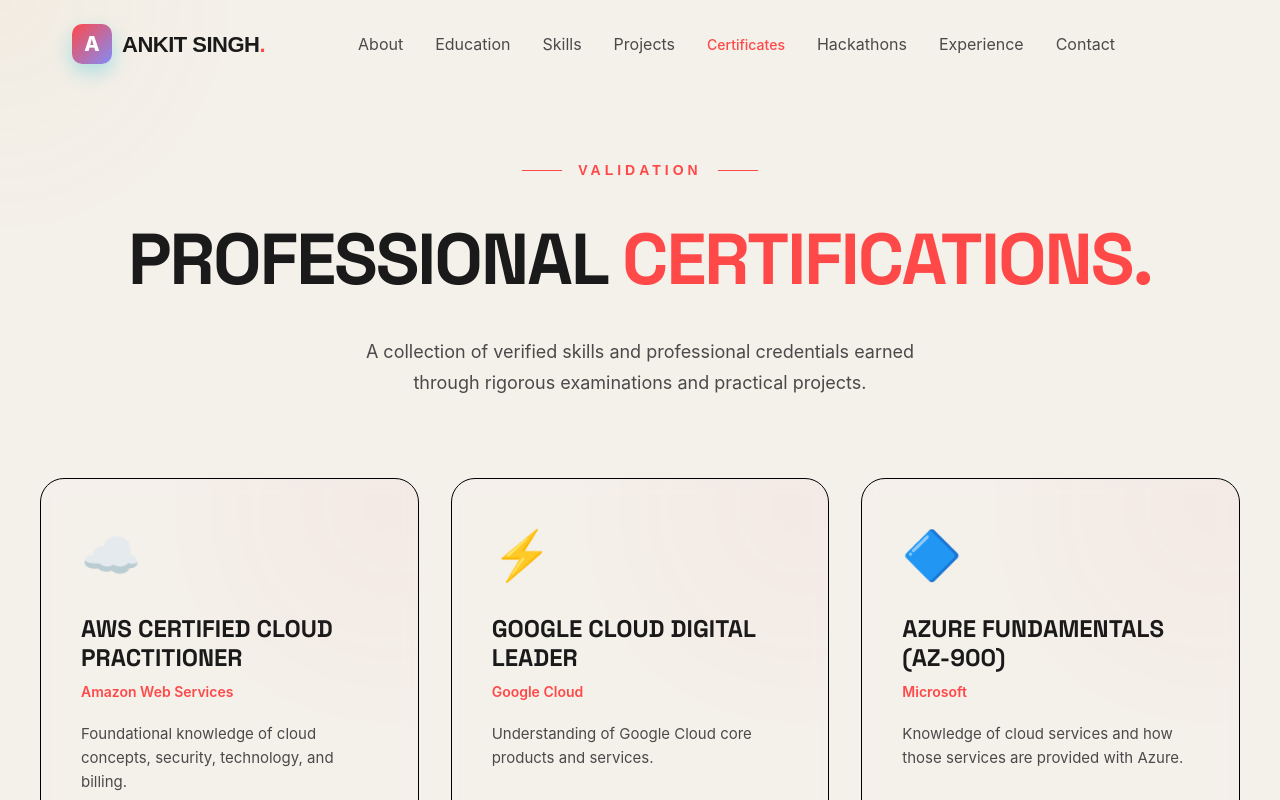
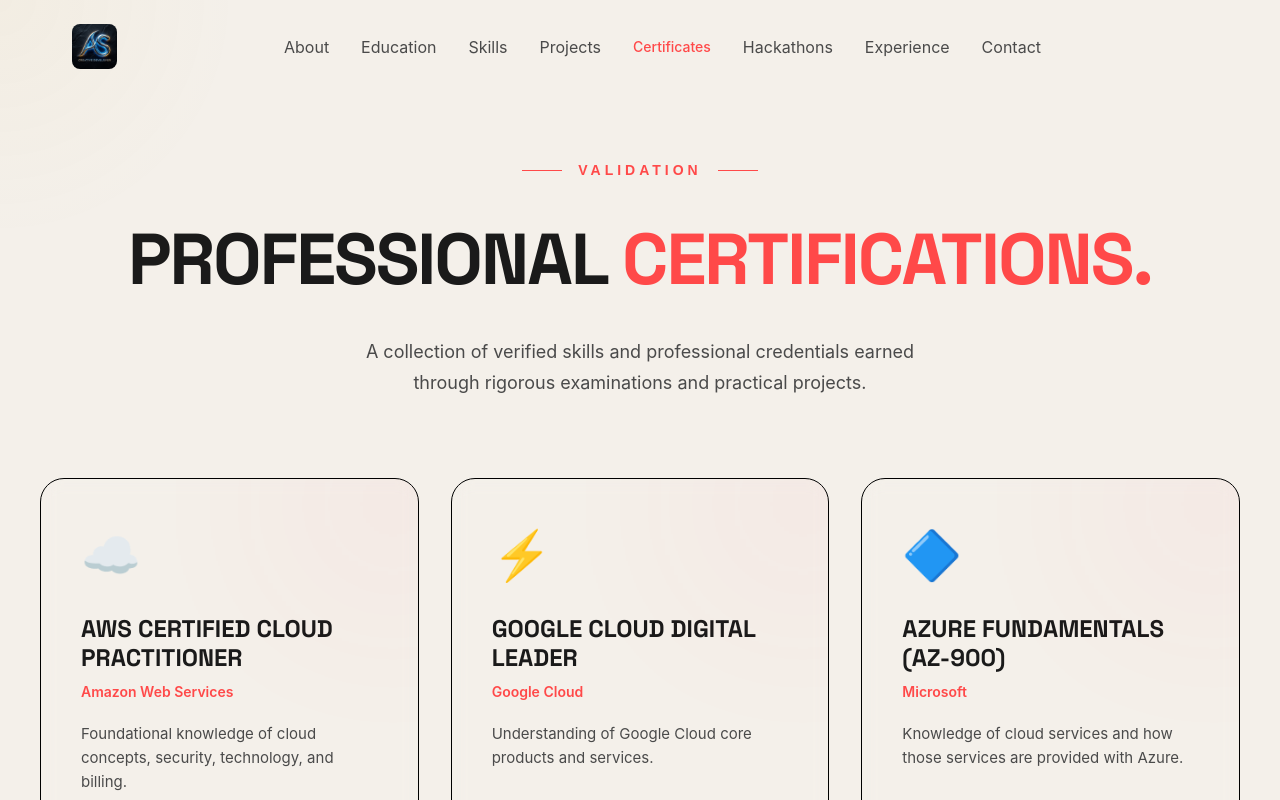
Before and after one commit to ankitkumar764/Portfolio-, a React (Vite) app: page /certificates in a window 1280 px wide. Both pictures are taken after a click on the button "SKIP". Shown: the top 800 px of the page. Built offline with nearby package versions, Linux system fonts and the light colour scheme.

Commit message:
style: replace text-based logo with new dynamic chrome AS logo

```diff
--- a/src/components/Footer.jsx
+++ b/src/components/Footer.jsx
@@ -12,12 +12,8 @@
         <footer style={{ padding: '80px 24px', background: 'var(--bg)', borderTop: '1px solid var(--border)' }}>
             <div style={{ maxWidth: '1100px', margin: '0 auto', display: 'flex', flexDirection: 'column', alignItems: 'center', gap: '40px' }}>
 
-                <div style={{ display: 'flex', alignItems: 'center', gap: '10px' }}>
-                    <span style={{ fontFamily: "'Outfit', sans-serif", fontSize: '24px', letterSpacing: '-1px', display: 'flex', alignItems: 'baseline' }}>
-                        <span style={{ fontWeight: '800', color: 'var(--text)' }}>A</span>
-                        <span style={{ fontWeight: '300', color: 'var(--gold)', marginLeft: '2px' }}>S</span>
-                        <span style={{ color: 'var(--gold)', fontWeight: '800' }}>.</span>
-                    </span>
+                <div style={{ display: 'flex', alignItems: 'center' }}>
+                    <img src="/logo.png" alt="AS Logo" style={{ height: '32px', width: 'auto', borderRadius: '4px' }} />
                 </div>
 
                 <nav style={{ display: 'flex', gap: '32px' }}>
--- a/src/components/Navbar.jsx
+++ b/src/components/Navbar.jsx
@@ -70,15 +70,8 @@
 
                 {/* Signature Logo */}
                 <RouterLink to="/" style={{ cursor: 'pointer', textDecoration: 'none' }}>
-                    <motion.div initial={{ opacity: 0 }} animate={{ opacity: 1 }} style={{ display: 'flex', alignItems: 'center', gap: '10px' }}>
-                        <div style={{ width: '40px', height: '40px', borderRadius: '10px', background: 'linear-gradient(135deg, var(--cyan), #818cf8)', display: 'flex', alignItems: 'center', justifyContent: 'center', boxShadow: '0 8px 20px rgba(6, 182, 212, 0.3)' }}>
-                           <span style={{ fontWeight: '800', color: '#fff', fontSize: '20px' }}>A</span>
-                        </div>
-                        <span style={{
-                            fontFamily: "'Outfit', sans-serif", fontSize: '22px', letterSpacing: '-0.5px', fontWeight: '700', color: 'var(--text)'
-                        }}>
-                            ANKIT SINGH<span style={{ color: 'var(--cyan)' }}>.</span>
-                        </span>
+                    <motion.div initial={{ opacity: 0 }} animate={{ opacity: 1 }} style={{ display: 'flex', alignItems: 'center' }}>
+                        <img src="/logo.png" alt="AS Logo" style={{ height: '45px', width: 'auto', borderRadius: '8px' }} />
                     </motion.div>
                 </RouterLink>
 
```
Also changed, not shown: public/logo.png (added).
